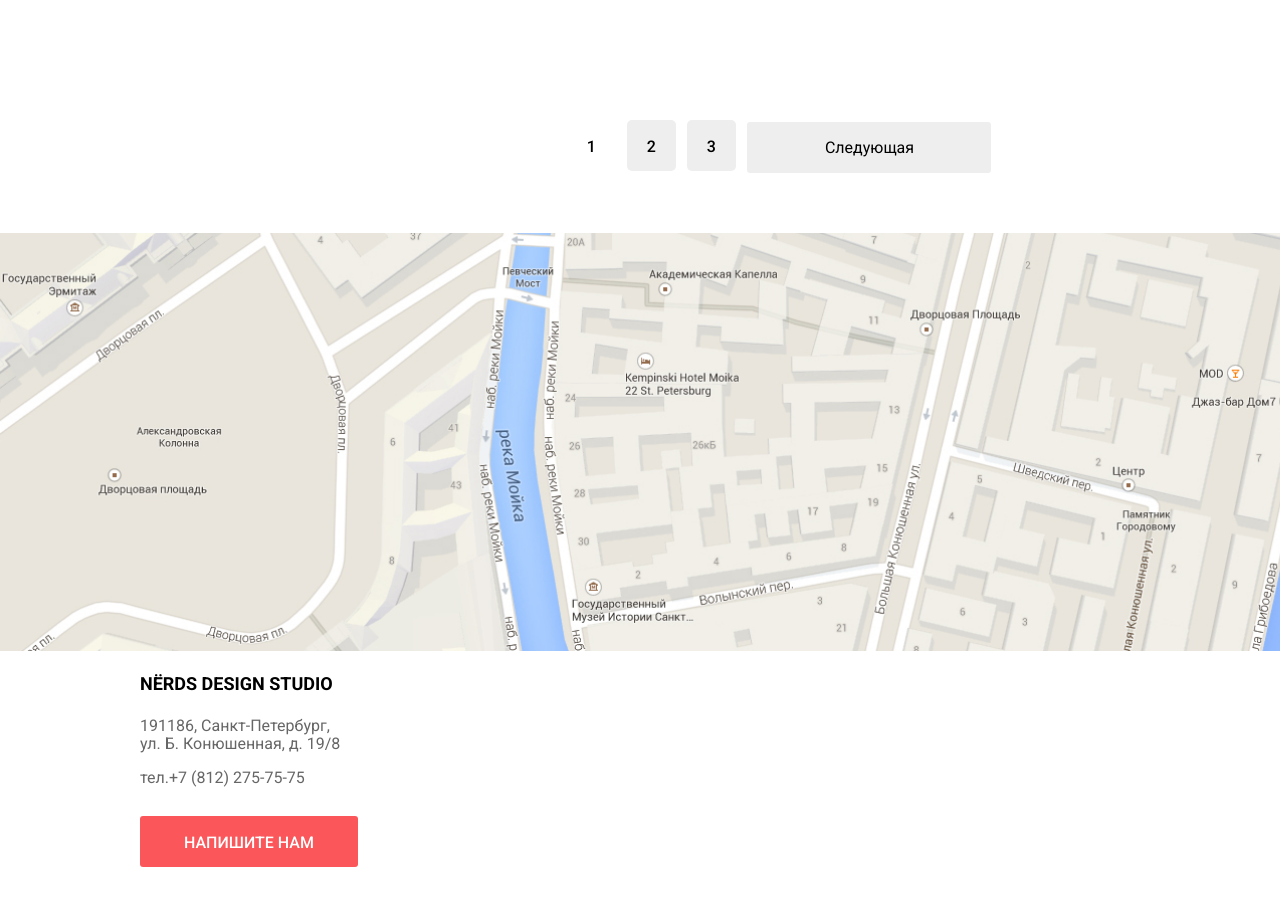
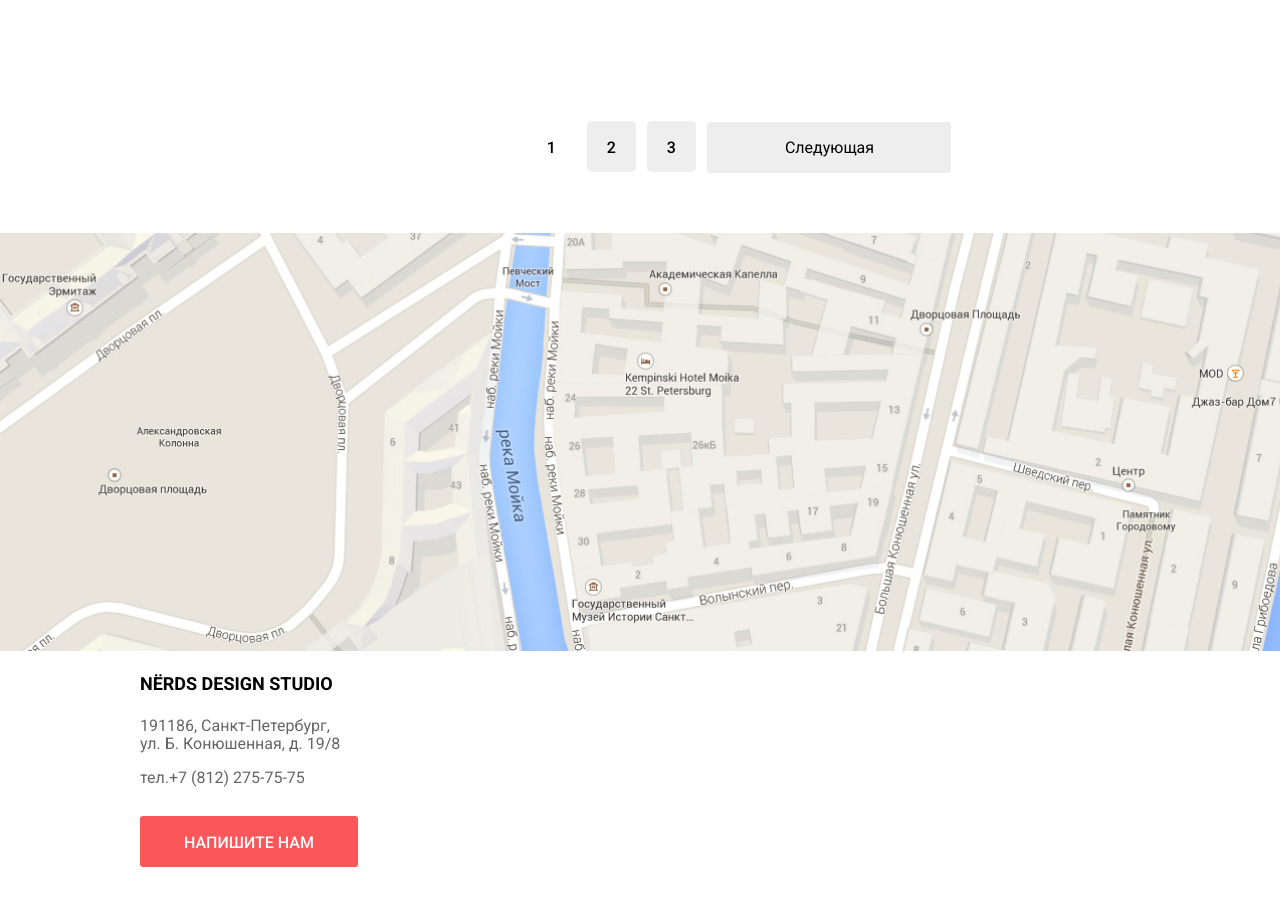
Before and after one commit to biksom/1121321-nerds-30, a plain HTML site: page catalog.html in a window 1280 px wide. Shown: the part 3016-3922 px from the top of the page. Drawn offline with Linux system fonts and the light colour scheme.

Commit message:
Сетка на флексах для каталога

```diff
--- a/css/style.css
+++ b/css/style.css
@@ -753,13 +753,13 @@ img {
 .pagination-list {
   list-style: none;
   display: flex;
+  padding: 0;
+  margin: 0;
 }
 
 .pagination-container {
   display: flex;
-  justify-content: flex-start;
-  padding: 0;
-  margin: 0;
+  align-items: baseline;
   margin-bottom: 60px;
 }
 
```
